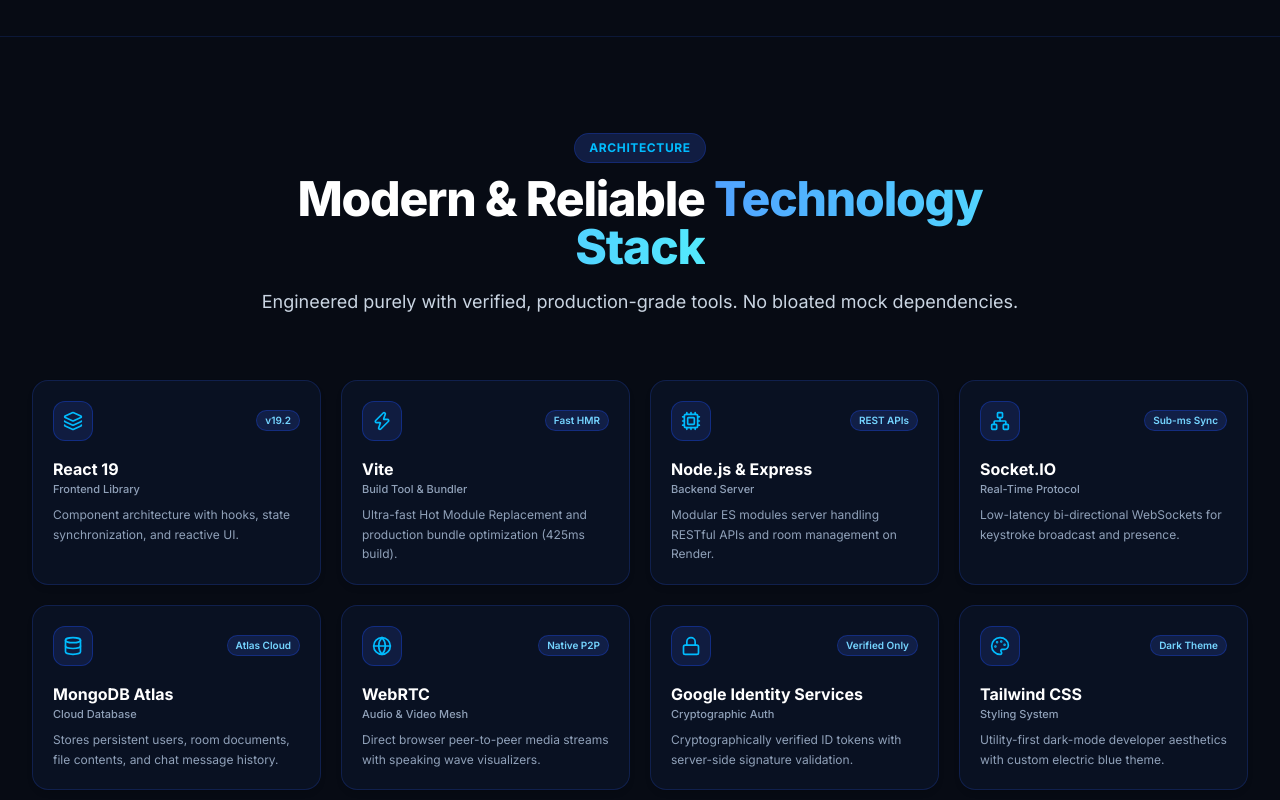
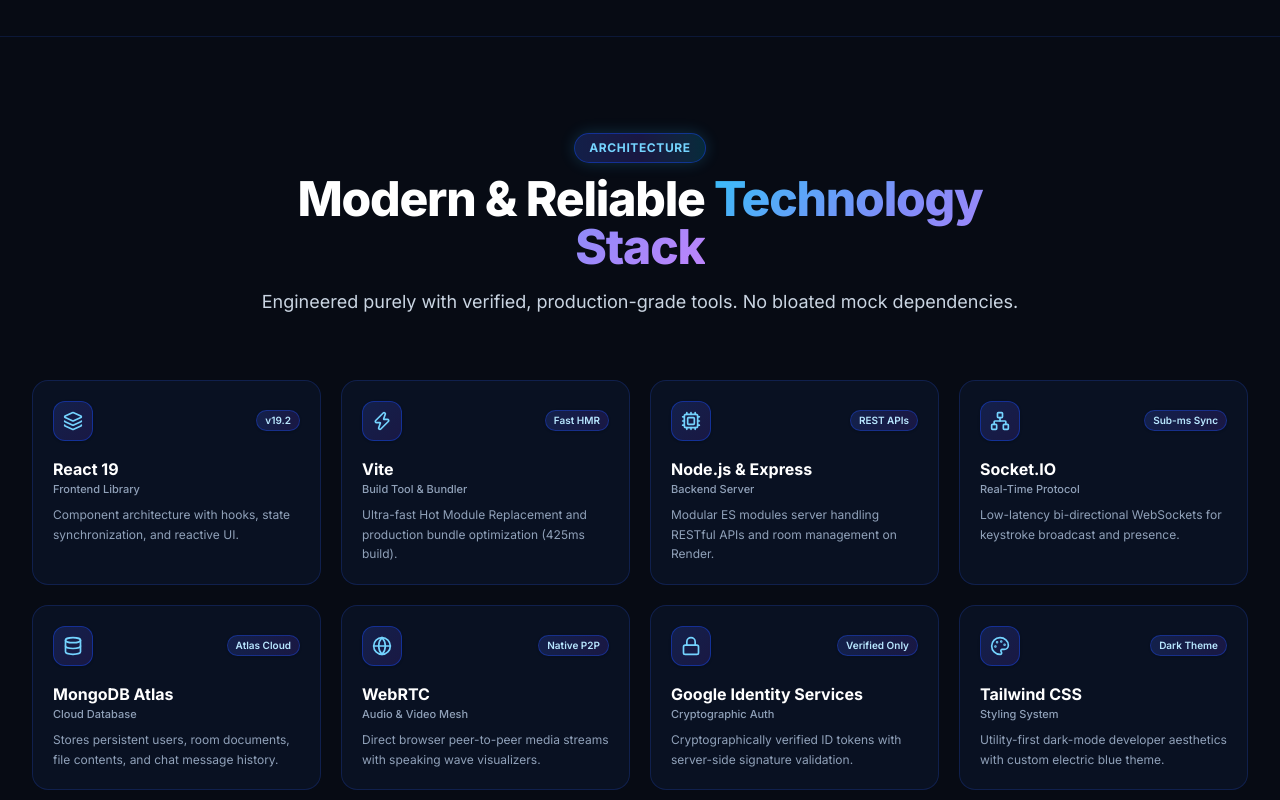
Before and after one commit to petersisay/CodeTogether, a React (Vite) app in the folder client/: page / in a window 1280 px wide. Shown: the part 4160-4960 px from the top of the page. Built offline with nearby package versions, Linux system fonts and the light colour scheme; no server answers.

Commit message:
feat(ui): elevate TechSection cards and badges with combined color styles

```diff
--- a/client/src/components/TechSection.jsx
+++ b/client/src/components/TechSection.jsx
@@ -65,12 +65,12 @@ export default function TechSection() {
     <section id="technology" className="w-full max-w-7xl mx-auto px-4 sm:px-6 lg:px-8 py-16 sm:py-24 text-left border-t border-blue-900/30">
       {/* Section Header */}
       <div className="text-center max-w-3xl mx-auto mb-14 sm:mb-16">
-        <span className="text-xs font-bold text-sky-400 tracking-wider uppercase bg-blue-950/70 border border-blue-800/40 px-3.5 py-1.5 rounded-full inline-block mb-3">
+        <span className="text-xs font-bold text-sky-300 tracking-wider uppercase bg-gradient-to-r from-blue-950/80 via-indigo-950/80 to-cyan-950/80 border border-blue-700/50 px-3.5 py-1.5 rounded-full inline-block mb-3 shadow-[0_0_15px_rgba(56,189,248,0.2)]">
           Architecture
         </span>
         <h2 className="text-3xl sm:text-5xl font-extrabold text-white tracking-tight">
           Modern & Reliable{' '}
-          <span className="text-transparent bg-clip-text bg-gradient-to-r from-blue-400 to-cyan-300">
+          <span className="gradient-text-combined">
             Technology Stack
           </span>
         </h2>
@@ -86,14 +86,14 @@ export default function TechSection() {
           return (
             <div
               key={idx}
-              className="p-5 rounded-2xl bg-[#091122] border border-blue-900/40 hover:border-blue-500/50 shadow-md hover:shadow-[0_0_25px_rgba(37,99,235,0.2)] transition-all group flex flex-col justify-between"
+              className="p-5 rounded-2xl bg-[#091122] border border-blue-900/40 hover:border-indigo-500/50 hover:shadow-[0_0_25px_rgba(99,102,241,0.2)] transition-all group flex flex-col justify-between hover:-translate-y-1"
             >
               <div>
                 <div className="flex items-center justify-between mb-4">
-                  <div className="w-10 h-10 rounded-xl bg-blue-950/60 border border-blue-700/40 flex items-center justify-center text-sky-400 group-hover:scale-105 group-hover:text-cyan-300 transition-transform">
+                  <div className="w-10 h-10 rounded-xl bg-gradient-to-br from-blue-950/80 to-indigo-950/80 border border-blue-700/50 flex items-center justify-center text-sky-300 group-hover:scale-110 group-hover:text-cyan-300 transition-all shadow-sm">
                     <Icon className="w-5 h-5" />
                   </div>
-                  <span className="text-[10px] font-semibold text-sky-300 px-2 py-0.5 rounded-full bg-blue-950/70 border border-blue-800/50">
+                  <span className="text-[10px] font-semibold text-sky-200 px-2 py-0.5 rounded-full bg-gradient-to-r from-blue-950/80 to-indigo-950/80 border border-blue-800/60 shadow-sm">
                     {tech.highlight}
                   </span>
                 </div>
```
